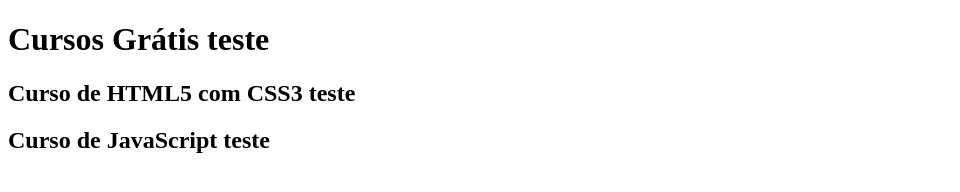
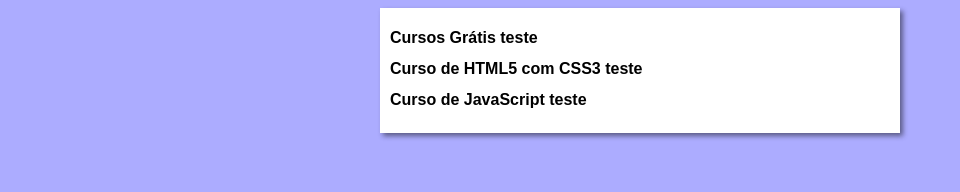
Before and after one commit to ThiagoHMDornelas/projeto_site, a plain HTML site: page index.html in a window 1280 px wide. Shown: the whole page, without its empty margins (0-960 px from the left). Drawn offline with Linux system fonts and the light colour scheme.

Commit message:
inicio design

```diff
--- /dev/null
+++ b/estilos/style.css
@@ -0,0 +1,17 @@
+* {
+    font-family: Arial, Helvetica, sans-serif;
+    font-size: 16px;
+}
+
+body {
+    background-color: #acacff;
+
+}
+
+main {
+    background-color: white;
+    width: 500px;
+    margin: auto;
+    padding: 10px;
+    box-shadow: 3px 3px 5px rgba(0, 0, 0, 0.473);
+}
--- a/index.html
+++ b/index.html
@@ -4,6 +4,7 @@
     <meta charset="UTF-8">
     <meta name="viewport" content="width=device-width, initial-scale=1.0">
     <title>Titulo Site</title>
+    <link rel="stylesheet" href="estilos/style.css">
 </head>
 <body>
     <main>
```
